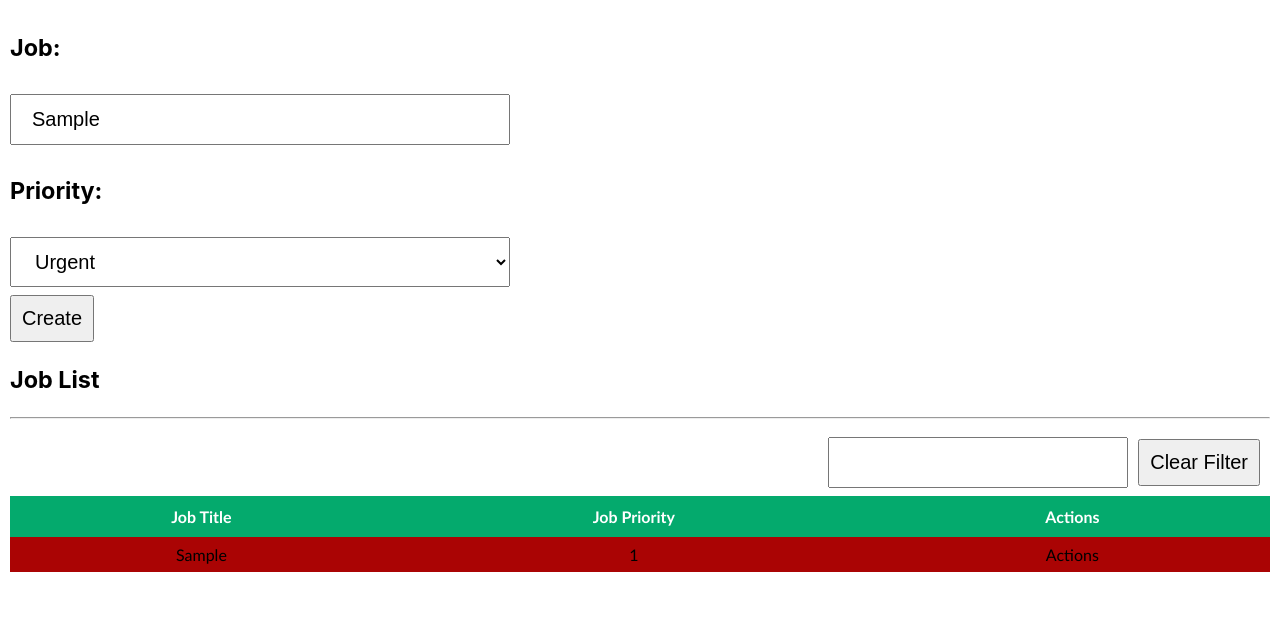
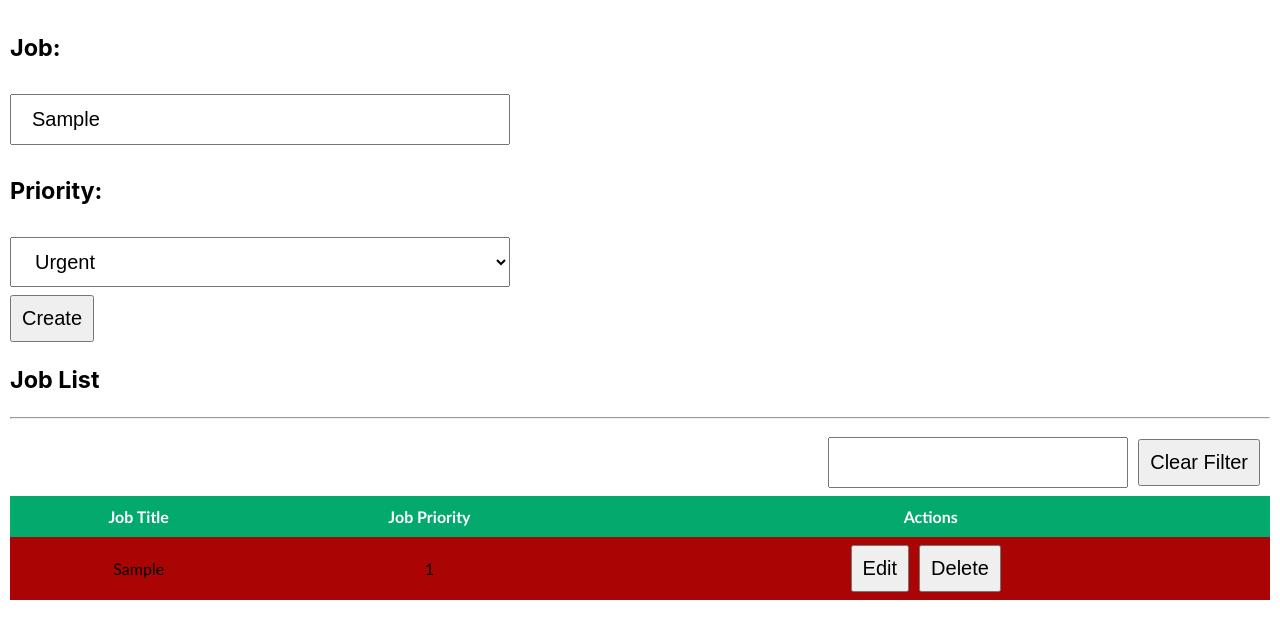
Before and after one commit to Syler921/react-task-jobs-table, a React (Create React App) app: page / in a window 1280 px wide. Both pictures are taken after typing "Sample" into the empty fields and a click on the button "Create". Shown: the top 638 px of the page. Built offline with nearby package versions, Linux system fonts and the light colour scheme.

Commit message:
fixed select index issues and DELETE functionality added

```diff
--- a/src/App.js
+++ b/src/App.js
@@ -37,6 +37,17 @@ class App extends React.Component {
 
   }
 
+  handleUpdateJob = (job) => {
+
+  }
+
+  handleDeleteJob = (jobGUID) => {
+    console.log('jobGUID',jobGUID)
+    this.setState({
+      jobs: this.state.jobs.filter(job => job.jobGUID !== jobGUID)
+    });
+  }
+
   render () {
     return (
       <div className="jobBoardWrapper">
@@ -45,7 +56,10 @@ class App extends React.Component {
         />
         <FilterContext.Provider value={this.state.filtration}>
 
-          <Table jobs={this.state.jobs.filter(job => job.jobName.includes(this.state.filtration.filterValue))}/>
+          <Table
+            jobs={this.state.jobs.filter(job => job.jobName.includes(this.state.filtration.filterValue))}
+            handleDeleteJobCallback={this.handleDeleteJob}
+            />
 
         </FilterContext.Provider>
       </div>
--- a/src/components/Form/Form.js
+++ b/src/components/Form/Form.js
@@ -27,6 +27,13 @@ class Form extends React.Component {
            ]
         }
     }
+    getPriorityIndex(priority) {
+        switch(priority) {
+            case 'red': return '1'
+            case 'yellow': return '2'
+            case 'green': return '3'
+        }
+    }
 
     handleJobNameChange = (event) => {
         this.setState({jobName: event.target.value});
@@ -34,7 +41,8 @@ class Form extends React.Component {
 
     handleJobPriorityChange = (event) => {
         this.setState({
-            jobPriority: event.target.value
+            jobPriority: event.target.value,
+            selectedPriorityIndex: this.getPriorityIndex(event.target.value)
         });
     }
     generateUUID() { // Public Domain/MIT
--- a/src/components/SearchBar/SearchBar.js
+++ b/src/components/SearchBar/SearchBar.js
@@ -5,13 +5,14 @@ class SearchBar extends React.Component {
     constructor(props){
         super(props)
     }
-    handleSearch
+
+
     render(){
         return <FilterContext.Consumer>
             {({ filterValue, setFilterValue }) => (
                 <div className="searchBar">
                     <input value={filterValue} onChange={(e)=>{setFilterValue(e.target.value)}} class="searchInput"></input>
-                    <button onClick={(e)=>{setFilterValue(e.target.value)}} >Clear Filter</button>
+                    <button onClick={(e)=>{setFilterValue("")}} >Clear Filter</button>
                 </div>
             )}
          </FilterContext.Consumer>
--- a/src/components/Table/Table.js
+++ b/src/components/Table/Table.js
@@ -26,7 +26,10 @@ class Table extends React.Component {
             return <tr className={this.getRowColor(job.jobPriority)} key={job.jobGUID}>
                     <td>{job.jobName}</td>
                     <td>{job.jobPriority}</td>
-                    <td>Actions</td>
+                    <td>
+                        <button onClick={()=>{ this.props.handleUpdateJobCallback(job.jobGUID,job.jobPriority)}}>Edit</button>
+                        <button onClick={()=>{ this.props.handleDeleteJobCallback(job.jobGUID)}}>Delete</button>
+                    </td>
                 </tr>
         })
     }
```
Also changed, not shown: src/components/Popup/Popup.js (+3 -4 lines).
